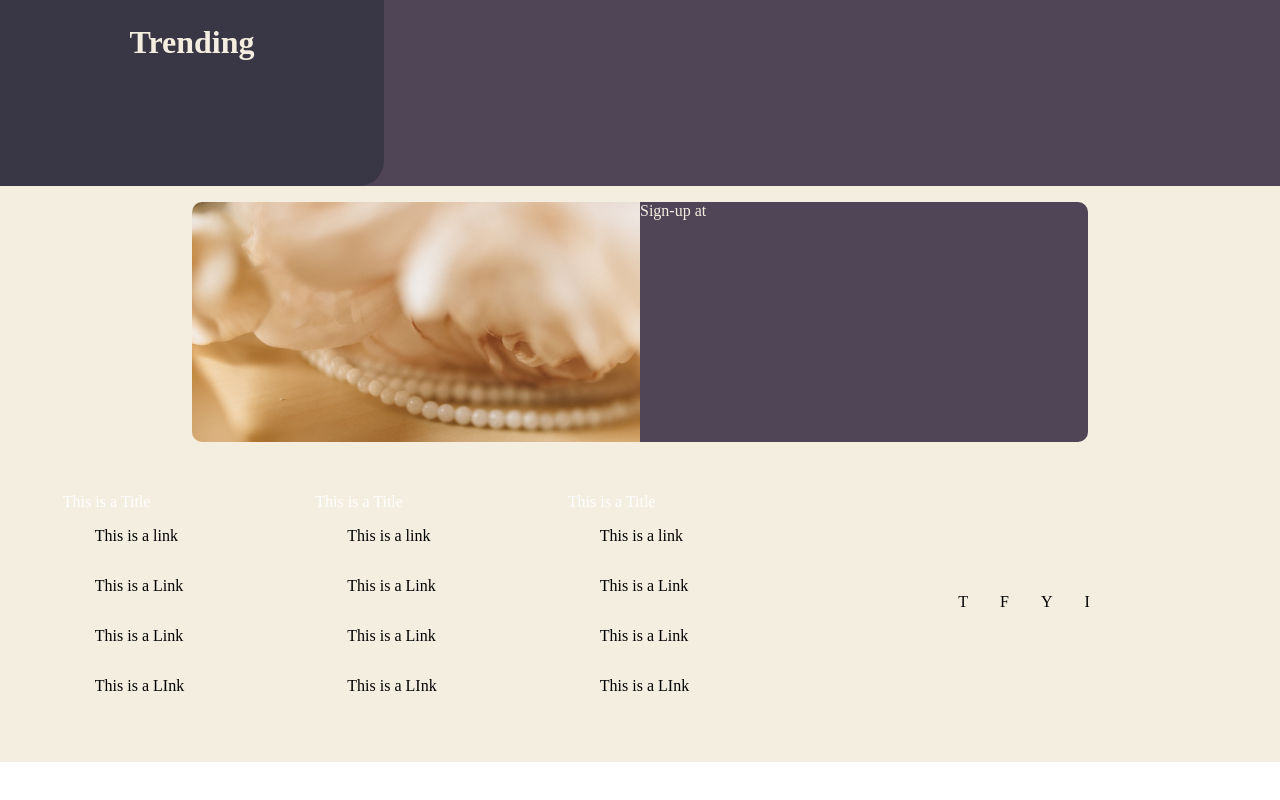
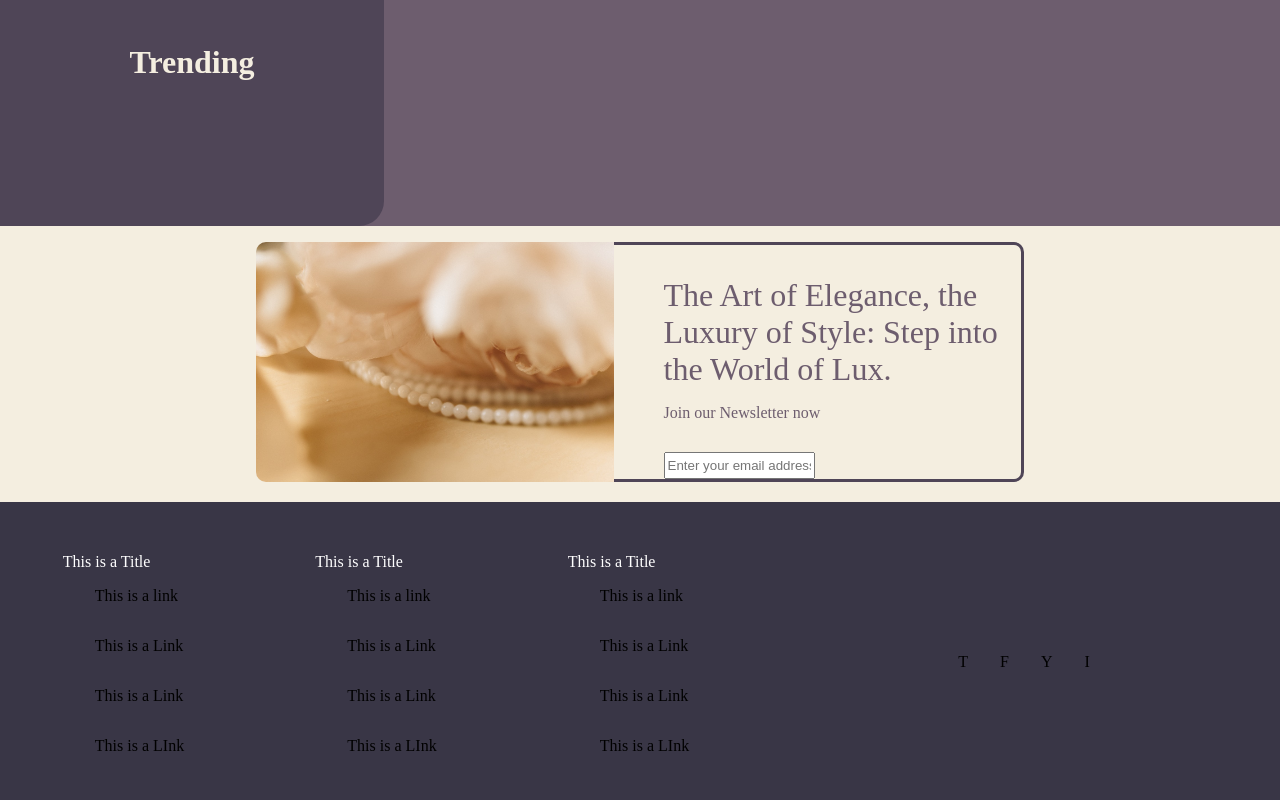
Before and after one commit to AResoluteMaverick/shopping_cart_mart, a React (Vite) app in the folder ShoppingCart-and-Mart/: page / in a window 1280 px wide. Shown: the part 948-1748 px from the top of the page. Before the commit the page ends 1710 px from the top, so only its background shows below. Built offline with nearby package versions, Linux system fonts and the light colour scheme; no server answers.

Commit message:
Change theme color scheme

```diff
--- a/ShoppingCart-and-Mart/src/App.css
+++ b/ShoppingCart-and-Mart/src/App.css
@@ -1,6 +1,9 @@
+@import './assets/themeColors.css';
+
 body {
     margin: 0;
     padding: 0;
+    background-color: var(--main-color-light);
 }
 
 a {
--- a/ShoppingCart-and-Mart/src/Footer/Footer.module.css
+++ b/ShoppingCart-and-Mart/src/Footer/Footer.module.css
@@ -3,6 +3,7 @@
 .footerContainer {
     display: flex;
     height: 320px;
+    margin-top: 20px;
 }
 
 .linkContainer {
@@ -11,7 +12,7 @@
     justify-content: center;
     width: 60%;
     gap: 15%;
-    background-color: var(--main-color-light);
+    background-color: var(--light-shade);
 }
 
 .socialLinks {
@@ -20,7 +21,7 @@
     align-items: center;
     gap: 2em;
     width: 40%;
-    background-color: var(--main-color-light);
+    background-color: var(--light-shade);
 }
 
 .dummyLinks {
--- a/ShoppingCart-and-Mart/src/Home/Home.jsx
+++ b/ShoppingCart-and-Mart/src/Home/Home.jsx
@@ -37,7 +37,11 @@ function Membership () {
     return (
         <div className={styles.membershipContainer}>
           <div className={styles.membershipPhoto}></div>
-          <div className={styles.membershipSignUp}>Sign-up at</div>
+          <div className={styles.membershipSignUp}>
+            <p className={styles.membershipTagline}>The Art of Elegance, the Luxury of Style: Step into the World of Lux.</p>
+            <p className={styles.membershipJoinUs}>Join our Newsletter now</p>
+            <input className={styles.membershipInput} type="text" placeholder="Enter your email address"/>
+          </div>
         </div>
     )
 }
--- a/ShoppingCart-and-Mart/src/Home/Home.module.css
+++ b/ShoppingCart-and-Mart/src/Home/Home.module.css
@@ -13,12 +13,14 @@
 
 .homeComponent {
     display: grid;
-    grid-template-rows: 75vh 10vh 40vh 30vh;
+    grid-template-rows: 75vh 10vh 45vh 30vh;
     background-color: var(--main-color-light);
 }
 
 .dhpContainer{
     background-image: url(../assets/photos/saeed-anahid--GhLgB-oXNw-unsplash.jpg);
+    border-top: 3px solid var(--light-shade);
+    border-bottom: 1.5px solid var(--light-shade);
 }
 
 .motto{
@@ -43,9 +45,8 @@
     overflow: hidden;
     margin-top: 1em;
     margin-bottom: 1em;
-    background-color: var(--dark-shade);
+    background-color: var(--main-color-dark);
     padding-top: 1em;
-    align-items: center;
 }
 
 .carouselWrap {
@@ -73,7 +74,7 @@
     width: 30%;
     height: 100%;
 
-    background-color: var(--main-color-dark);
+    background-color: var(--dark-shade);
     color: var(--main-color-light);
     border-radius: 0 25px 25px 0;
     font-size: 2em;
@@ -81,7 +82,7 @@
 }
 
 .membershipContainer{
-    width: 70%;
+    width: 60%;
     margin: 0 auto;
     display: flex;
 }
@@ -95,7 +96,26 @@
 
 .membershipSignUp {
     width: 50%;
-    background-color: var(--dark-shade);
-    color: var(--main-color-light);
+    color: var(--main-color-dark);
+    border: 3px solid var(--dark-shade);
+    border-left: none;
     border-radius: 0 10px 10px 0;
+    display: flex;
+    flex-direction: column;
+    justify-content: center;
+    padding-left: 50px;
 }
+
+.membershipTagline {
+    font-size: 2em;
+    margin-bottom: 0;
+}
+
+.membershipJoinUs {
+    margin-bottom: 30px;
+}
+
+.membershipInput {
+    width: 40%;
+    height: 30px;
+}
--- a/ShoppingCart-and-Mart/src/assets/ProductCard.module.css
+++ b/ShoppingCart-and-Mart/src/assets/ProductCard.module.css
@@ -8,12 +8,14 @@
 
 .productCard {
     width: 300px;
-    height: 95%;  /* or max-height: 100%; */
+    height: 90%;  /* or max-height: 100%; */
     overflow: hidden;
     display: flex;
     flex-direction: column;
     flex-shrink: 0;
     background-color: white;
+    border: 6px solid var(--main-color-light);
+    border-radius: 25px;
 }
 
 .productTitle {
--- a/ShoppingCart-and-Mart/src/assets/themeColors.css
+++ b/ShoppingCart-and-Mart/src/assets/themeColors.css
@@ -1,6 +1,6 @@
 :root {
-    --main-color-dark: #393646;
+    --dark-shade: #4F4557;
     --main-color-light: #F4EEE0;
-    --dark-shade: #4F4557;
-    --light-shade: #6D5D6E;
+    --main-color-dark: #6D5D6E;
+    --light-shade: #393646;
 }
```
